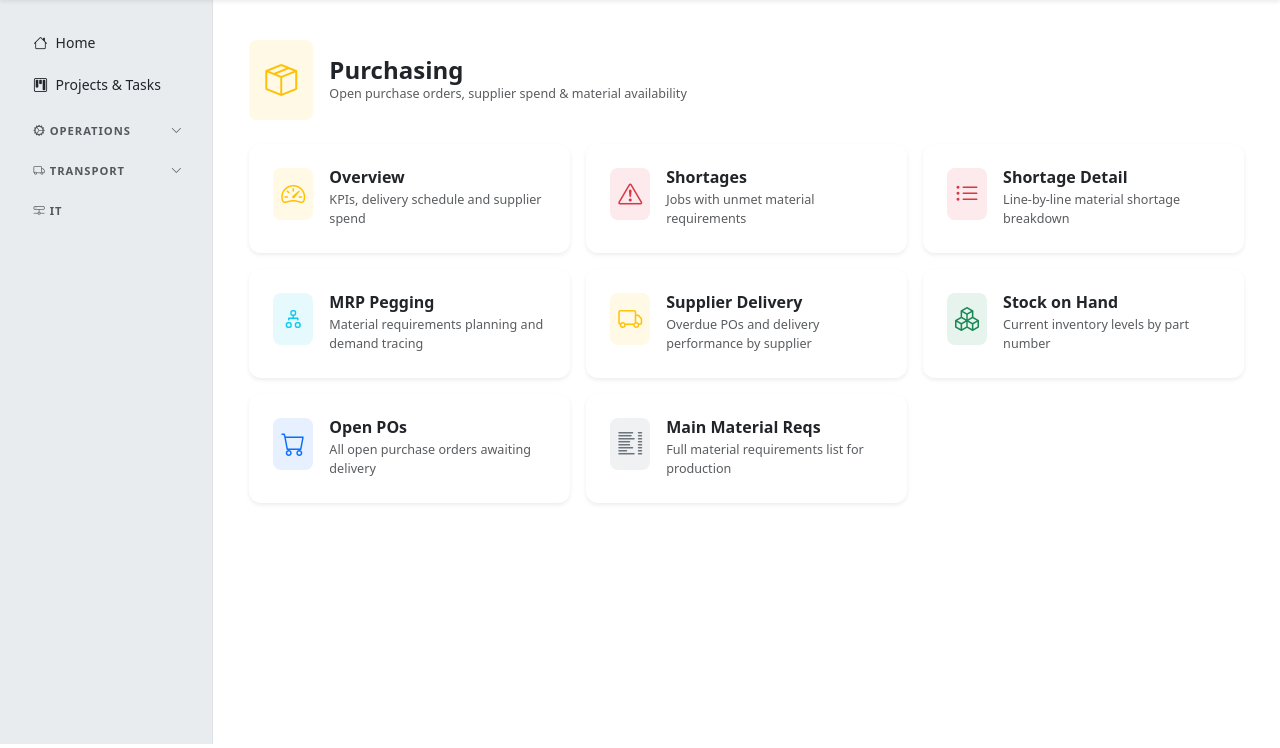
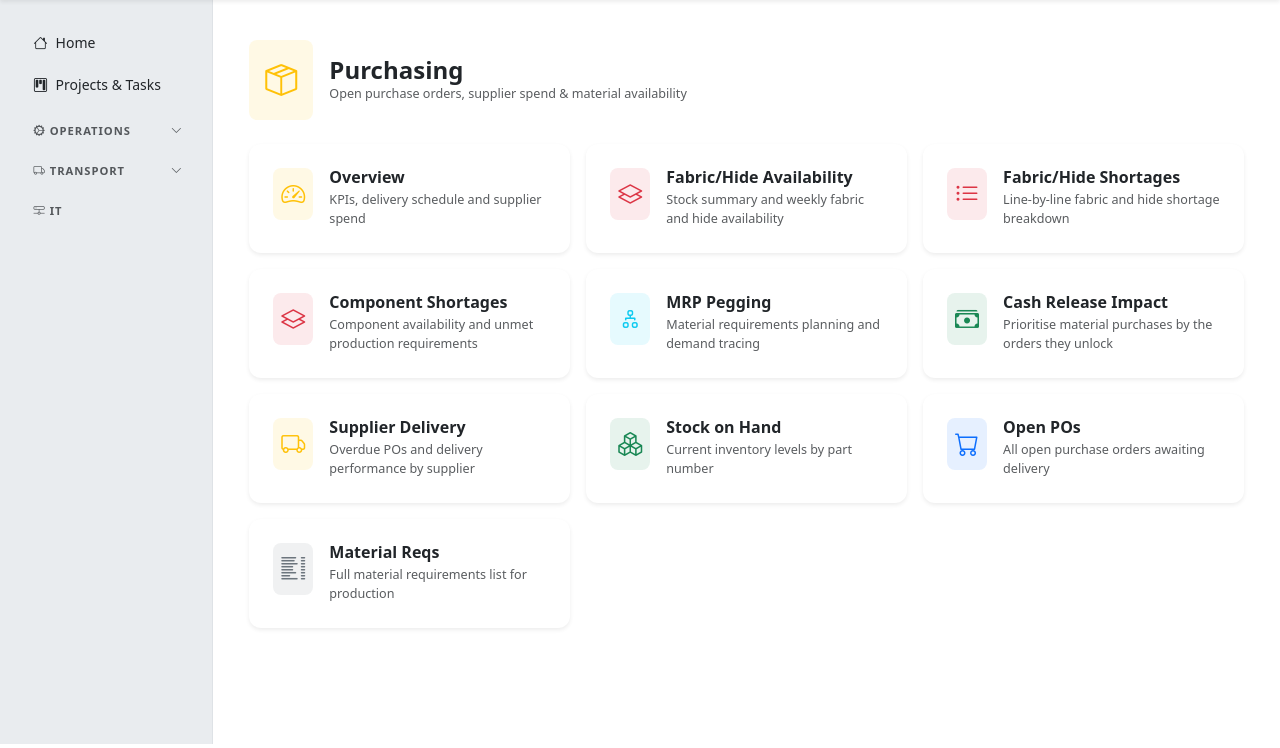
Before and after one commit to KeironTJ/Planning-Web-Project, a Python web app: template planning_app/app/templates/purchasing/dashboard.html in a window 1280 px wide. Shown: the part 52-800 px from the top of the page. Run offline with Jinja, Linux system fonts and the light colour scheme; the template is opened without the code that fills it, so the values that code supplies are empty.

```diff
--- a/planning_app/app/templates/components/sidebar.html
+++ b/planning_app/app/templates/components/sidebar.html
@@ -49,6 +49,7 @@
                                 <i class="bi bi-exclamation-triangle me-2"></i>Overdue Report
                             </a>
                         </li>
+                        {% if current_user.has_permission('view_sales') %}
                         <li class="nav-item">
                             <a class="nav-link {% if request.endpoint == 'sales.customer_report' %}active{% endif %}"
                                href="{{ url_for('sales.customer_report') }}">
@@ -61,6 +62,7 @@
                                 <i class="bi bi-box-seam me-2"></i>Model Report
                             </a>
                         </li>
+                        {% endif %}
                         {% if active_departments %}
                         {% set dept_filter_active = request.endpoint == 'orders.order_book' and request.args.get('dept_id') %}
                         <li class="nav-item mt-1">
@@ -93,7 +95,7 @@
             {% endif %}
 
             {% if current_user.has_permission('view_capacity') %}
-            {% set planning_active = request.endpoint in ('capacity.dashboard', 'capacity.labour_plan_list', 'capacity.labour_plan_save') or (request.endpoint and request.endpoint.startswith('workorder_plan.')) %}
+            {% set planning_active = request.endpoint in ('planning.dashboard', 'capacity.dashboard', 'capacity.labour_plan_list', 'capacity.labour_plan_save') or (request.endpoint and request.endpoint.startswith('workorder_plan.')) %}
             <li class="sidebar-section">
                 <div class="sidebar-section-heading">
                     <a href="{{ url_for('planning.dashboard') }}">
@@ -146,7 +148,7 @@
 
             {% if current_user.has_permission('view_materials') %}
             {% set purchasing_data_endpoints = ('materials.stock_list', 'materials.po_list', 'materials.main_requirements', 'materials.exempt_materials', 'materials.class_labels') %}
-            {% set purchasing_endpoints = ('purchasing.overview', 'materials.index', 'materials.shortage', 'materials.component_shortage', 'materials.mrp', 'materials.release_impact', 'purchasing.supplier_delivery') + purchasing_data_endpoints %}
+            {% set purchasing_endpoints = ('purchasing.dashboard', 'purchasing.overview', 'materials.index', 'materials.shortage', 'materials.component_shortage', 'materials.mrp', 'materials.release_impact', 'purchasing.supplier_delivery') + purchasing_data_endpoints %}
             {% set purchasing_active = request.endpoint in purchasing_endpoints %}
             {% set purchasing_data_active = request.endpoint in purchasing_data_endpoints %}
             <li class="sidebar-section">
@@ -234,7 +236,7 @@
                                             <i class="bi bi-list-columns me-2"></i>Material Reqs
                                         </a>
                                     </li>
-                                    {% if current_user.has_permission('manage_imports') %}
+                                    {% if current_user.has_permission('manage_imports') or current_user.has_permission('manage_purchasing') %}
                                     <li class="nav-item">
                                         <a class="nav-link {% if request.endpoint == 'materials.exempt_materials' %}active{% endif %}"
                                            href="{{ url_for('materials.exempt_materials') }}">
--- a/planning_app/app/templates/planning/dashboard.html
+++ b/planning_app/app/templates/planning/dashboard.html
@@ -59,6 +59,7 @@
       </a>
     </div>
 
+    {% if current_user.has_permission('override_capacity') %}
     <div class="col-12 col-md-6 col-lg-4">
       <a href="{{ url_for('capacity.labour_plan_list') }}" class="text-decoration-none">
         <div class="card h-100 border-0 shadow-sm card-hover">
@@ -74,6 +75,8 @@
         </div>
       </a>
     </div>
+
+    {% endif %}
 
     <div class="col-12 col-md-6 col-lg-4">
       <a href="{{ url_for('workorder_plan.groups_list') }}" class="text-decoration-none">
--- a/planning_app/app/templates/purchasing/dashboard.html
+++ b/planning_app/app/templates/purchasing/dashboard.html
@@ -38,11 +38,11 @@
         <div class="card h-100 border-0 shadow-sm card-hover">
           <div class="card-body d-flex align-items-start gap-3 p-4">
             <div class="rounded-3 p-2 bg-danger bg-opacity-10 flex-shrink-0">
-              <i class="bi bi-exclamation-triangle fs-4 text-danger"></i>
+              <i class="bi bi-layers fs-4 text-danger"></i>
             </div>
             <div>
-              <h6 class="fw-semibold mb-1">Shortages</h6>
-              <p class="text-muted small mb-0">Jobs with unmet material requirements</p>
+              <h6 class="fw-semibold mb-1">Fabric/Hide Availability</h6>
+              <p class="text-muted small mb-0">Stock summary and weekly fabric and hide availability</p>
             </div>
           </div>
         </div>
@@ -57,8 +57,24 @@
               <i class="bi bi-list-ul fs-4 text-danger"></i>
             </div>
             <div>
-              <h6 class="fw-semibold mb-1">Shortage Detail</h6>
-              <p class="text-muted small mb-0">Line-by-line material shortage breakdown</p>
+              <h6 class="fw-semibold mb-1">Fabric/Hide Shortages</h6>
+              <p class="text-muted small mb-0">Line-by-line fabric and hide shortage breakdown</p>
+            </div>
+          </div>
+        </div>
+      </a>
+    </div>
+
+    <div class="col-12 col-md-6 col-lg-4">
+      <a href="{{ url_for('materials.component_shortage') }}" class="text-decoration-none">
+        <div class="card h-100 border-0 shadow-sm card-hover">
+          <div class="card-body d-flex align-items-start gap-3 p-4">
+            <div class="rounded-3 p-2 bg-danger bg-opacity-10 flex-shrink-0">
+              <i class="bi bi-layers fs-4 text-danger"></i>
+            </div>
+            <div>
+              <h6 class="fw-semibold mb-1">Component Shortages</h6>
+              <p class="text-muted small mb-0">Component availability and unmet production requirements</p>
             </div>
           </div>
         </div>
@@ -75,6 +91,22 @@
             <div>
               <h6 class="fw-semibold mb-1">MRP Pegging</h6>
               <p class="text-muted small mb-0">Material requirements planning and demand tracing</p>
+            </div>
+          </div>
+        </div>
+      </a>
+    </div>
+
+    <div class="col-12 col-md-6 col-lg-4">
+      <a href="{{ url_for('materials.release_impact') }}" class="text-decoration-none">
+        <div class="card h-100 border-0 shadow-sm card-hover">
+          <div class="card-body d-flex align-items-start gap-3 p-4">
+            <div class="rounded-3 p-2 bg-success bg-opacity-10 flex-shrink-0">
+              <i class="bi bi-cash-stack fs-4 text-success"></i>
+            </div>
+            <div>
+              <h6 class="fw-semibold mb-1">Cash Release Impact</h6>
+              <p class="text-muted small mb-0">Prioritise material purchases by the orders they unlock</p>
             </div>
           </div>
         </div>
@@ -137,7 +169,7 @@
               <i class="bi bi-list-columns fs-4 text-secondary"></i>
             </div>
             <div>
-              <h6 class="fw-semibold mb-1">Main Material Reqs</h6>
+              <h6 class="fw-semibold mb-1">Material Reqs</h6>
               <p class="text-muted small mb-0">Full material requirements list for production</p>
             </div>
           </div>
@@ -145,7 +177,7 @@
       </a>
     </div>
 
-    {% if current_user.has_permission('manage_imports') %}
+    {% if current_user.has_permission('manage_imports') or current_user.has_permission('manage_purchasing') %}
     <div class="col-12 col-md-6 col-lg-4">
       <a href="{{ url_for('materials.exempt_materials') }}" class="text-decoration-none">
         <div class="card h-100 border-0 shadow-sm card-hover">
@@ -161,6 +193,21 @@
         </div>
       </a>
     </div>
+    <div class="col-12 col-md-6 col-lg-4">
+      <a href="{{ url_for('materials.class_labels') }}" class="text-decoration-none">
+        <div class="card h-100 border-0 shadow-sm card-hover">
+          <div class="card-body d-flex align-items-start gap-3 p-4">
+            <div class="rounded-3 p-2 bg-secondary bg-opacity-10 flex-shrink-0">
+              <i class="bi bi-tags fs-4 text-secondary"></i>
+            </div>
+            <div>
+              <h6 class="fw-semibold mb-1">Class Labels</h6>
+              <p class="text-muted small mb-0">Manage display names for material classes</p>
+            </div>
+          </div>
+        </div>
+      </a>
+    </div>
     {% endif %}
 
   </div>
--- a/planning_app/app/templates/sales/dashboard.html
+++ b/planning_app/app/templates/sales/dashboard.html
@@ -65,6 +65,7 @@
       </a>
     </div>
 
+    {% if current_user.has_permission('view_sales') %}
     <div class="col-12 col-md-6 col-lg-4">
       <a href="{{ url_for('sales.customer_report') }}" class="text-decoration-none">
         <div class="card h-100 border-0 shadow-sm card-hover">
@@ -97,6 +98,8 @@
       </a>
     </div>
 
+    {% endif %}
+
   </div>
 </div>
 {% endblock %}
```
Also changed, not shown: planning_app/app/templates/admin/dashboard.html (+17 -0 lines), planning_app/tests/conftest.py (+12 -0 lines), planning_app/tests/test_purchasing_dashboard.py (added, +75 -0 lines), planning_app/tests/test_section_landings.py (added, +140 -0 lines), planning_app/tests/test_sidebar.py (added, +61 -0 lines).
